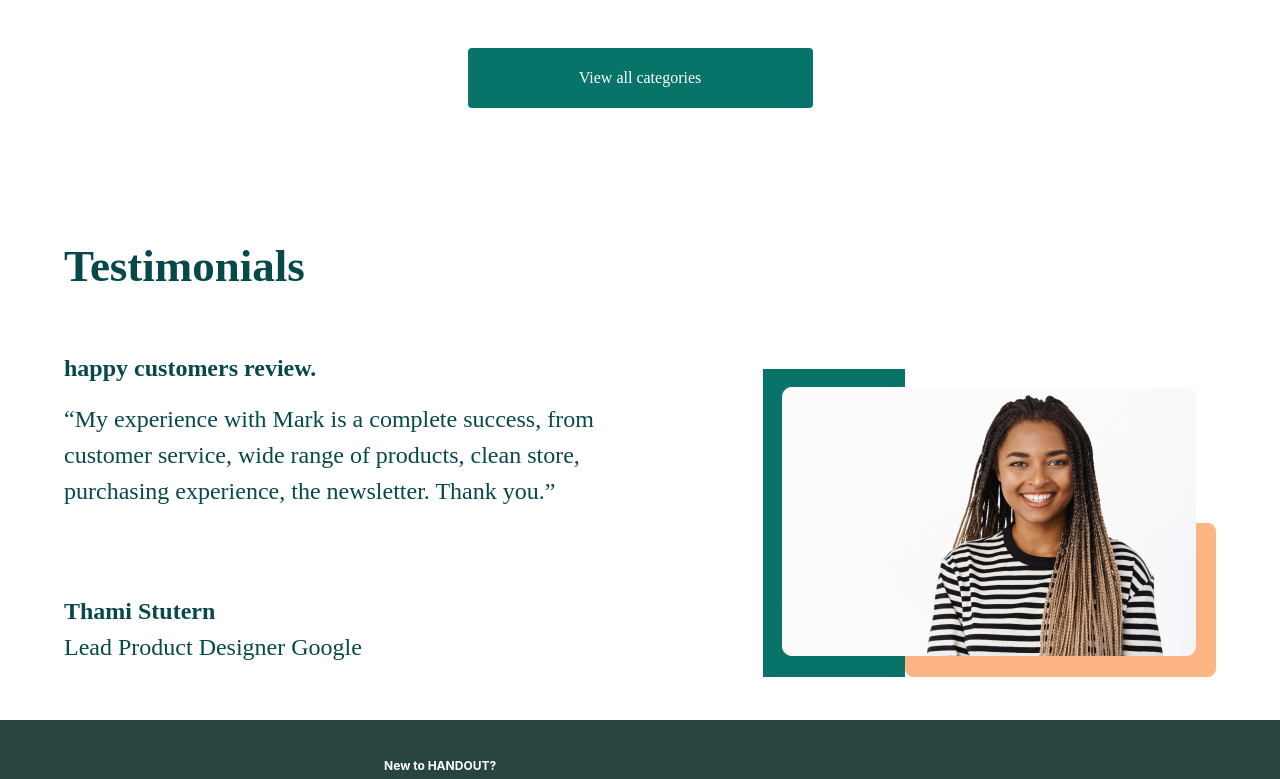
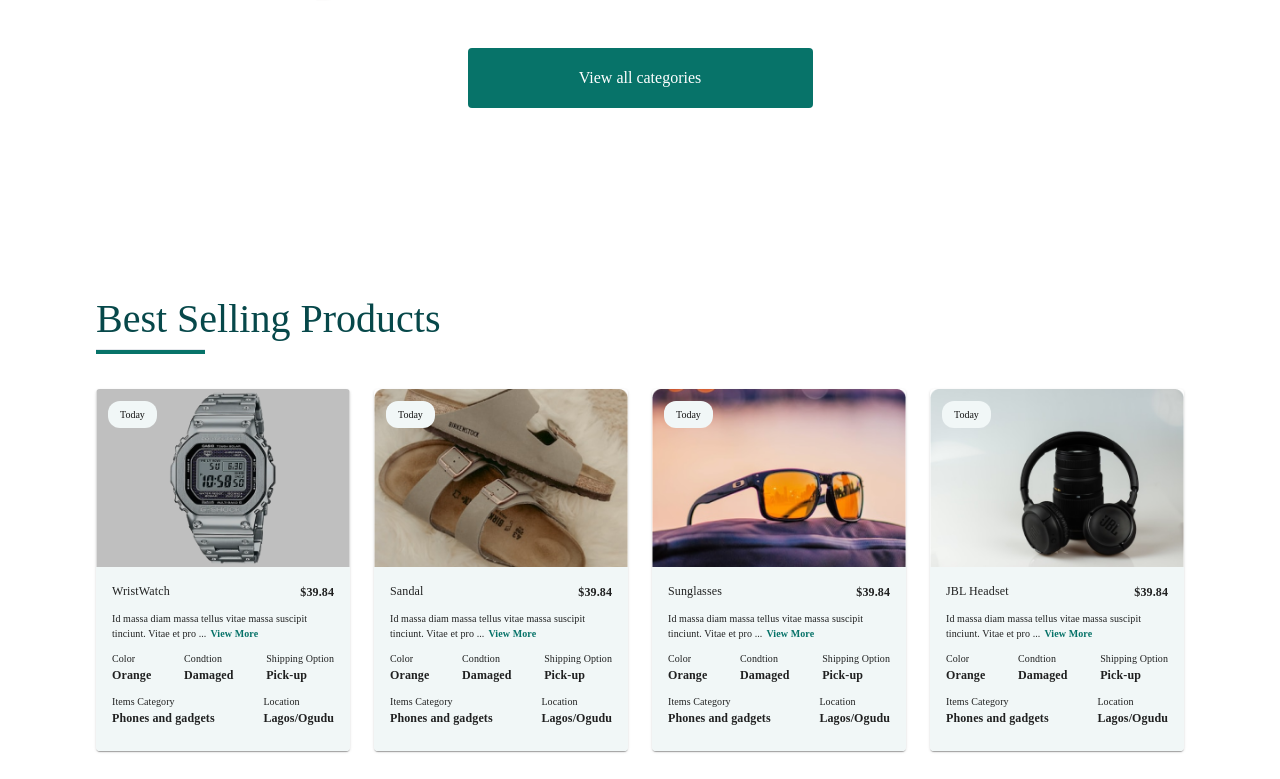
Before and after one commit to StuternHousemanship/HANDOUT-Frontend-Project-Team1.1, a React (Create React App) app: page / in a window 1280 px wide. Shown: the part 1578-2357 px from the top of the page. Built offline with nearby package versions, Linux system fonts and the light colour scheme.

Commit message:
Victor T5 HDT-2 Dashboard_Features V79

```diff
--- /dev/null
+++ b/src/components/BestSellingProducts.js
@@ -0,0 +1,259 @@
+/* eslint-disable no-nested-ternary */
+import React, { useState, useEffect } from "react";
+import { useNavigate } from "react-router-dom";
+// import "./ProductItem/ProductItem.css";
+import Grid from "@mui/material/Grid";
+import Card from "@mui/material/Card";
+import { CardMedia } from "@mui/material";
+import CardContent from "@mui/material/CardContent";
+import Typography from "@mui/material/Typography";
+import { AuthRoutes } from "../url";
+
+import product1 from "../assets/img/Products/product1.png";
+import product2 from "../assets/img/Products/product2.png";
+import product3 from "../assets/img/Products/product3.png";
+import product4 from "../assets/img/Products/product4.png";
+
+function ProductItem() {
+  const [allItems, setAllItems] = useState([]);
+
+  const [textTooLong, setTextTooLong] = useState(true);
+
+  const navigate = useNavigate();
+
+  const products = [
+    {
+      id: 1,
+      name: "WristWatch",
+      href: "#",
+      imageSrc: product1,
+      imageAlt: "wrist watch",
+      price: "$39.84",
+      text: "Id massa diam massa tellus vitae massa suscipit tinciunt. Vitae et proin diam tortor eget suspendisse. ",
+    },
+    {
+      id: 2,
+      name: "Sandal",
+      href: "#",
+      imageSrc: product2,
+      imageAlt: "sandal",
+      price: "$39.84",
+      text: "Id massa diam massa tellus vitae massa suscipit tinciunt. Vitae et proin diam tortor eget suspendisse. ",
+    },
+    {
+      id: 3,
+      name: "Sunglasses",
+      href: "#",
+      imageSrc: product3,
+      imageAlt: "sunglass",
+      price: "$39.84",
+      text: "Id massa diam massa tellus vitae massa suscipit tinciunt. Vitae et proin diam tortor eget suspendisse. ",
+    },
+    {
+      id: 4,
+      name: "JBL Headset",
+      href: "#",
+      imageSrc: product4,
+      imageAlt: "headset",
+      price: "$39.84",
+      text: "Id massa diam massa tellus vitae massa suscipit tinciunt. Vitae et proin diam tortor eget suspendisse. ",
+    },
+  ];
+  /** Function to get all items and store them in a state */
+  const allData = () => setAllItems(products);
+
+  useEffect(() => allData(), []);
+
+  return (
+    <Grid
+      container
+      justify="center"
+      rowSpacing={5}
+      columnSpacing={3}
+      className="flex justify-center items-center"
+    >
+      {allItems.map((product) => (
+        <Grid item key={product.id} xs={12} sm={6} md={4} lg={3}>
+          <Card className="relative">
+            <CardMedia
+              component="img"
+              onClick={() => navigate(AuthRoutes.ViewAllItems)}
+              image={product.imageSrc}
+              title={product.name}
+              sx={{
+                position: "relative",
+                cursor: "pointer",
+              }}
+            />
+            <p className="rounded-[12px] bg-[#F1F7F7] absolute top-[12px] left-[12px] font-[500] font-Raleway text-[10px] text-[#141414] py-[6px] px-[12px] ">
+              Today
+            </p>
+            <CardContent className="bg-[#F1F7F7] ">
+              <div className="flex justify-between">
+                <Typography
+                  variant="body2"
+                  fontStyle="Raleway"
+                  sx={{
+                    fontSize: "12px",
+                    fontFamily: "Raleway",
+                    fontWeight: "500",
+                  }}
+                >
+                  {product.name}
+                </Typography>
+                <Typography
+                  sx={{
+                    fontSize: "12px",
+                    fontFamily: "Raleway",
+                    fontWeight: "700",
+                  }}
+                >
+                  {product.price}
+                </Typography>
+              </div>
+              <Typography
+                sx={{
+                  fontSize: "10px",
+                  fontFamily: "Raleway",
+                  fontColor: "#141414",
+                  marginTop: "10px",
+                }}
+              >
+                <div>
+                  {textTooLong
+                    ? `${product.text.substr(0, 70)} ...`
+                    : product.text}
+                  {textTooLong ? (
+                    <button
+                      type="button"
+                      key={product.id}
+                      className="text-[10px] font-[600] font-Raleway text-[#077369] ml-1"
+                      onClick={() => setTextTooLong(!textTooLong)}
+                    >
+                      View More
+                    </button>
+                  ) : (
+                    <button
+                      type="button"
+                      key={product.id}
+                      className="text-[10px] font-[600] font-Raleway text-[#077369] ml-1"
+                      onClick={() => setTextTooLong(!textTooLong)}
+                    >
+                      View less
+                    </button>
+                  )}
+                </div>
+              </Typography>
+              <div className="mt-[10px] flex justify-between ">
+                <div>
+                  <Typography
+                    sx={{
+                      fontSize: "10px",
+                      fontFamily: "Raleway",
+                      fontColor: "#141414",
+                    }}
+                  >
+                    Color
+                  </Typography>
+                  <Typography
+                    sx={{
+                      fontSize: "12px",
+                      fontFamily: "Raleway",
+                      fontWeight: "700",
+                    }}
+                  >
+                    Orange
+                  </Typography>
+                </div>
+                <div>
+                  <Typography
+                    sx={{
+                      fontSize: "10px",
+                      fontFamily: "Raleway",
+                      fontColor: "#141414",
+                    }}
+                  >
+                    Condtion
+                  </Typography>
+                  <Typography
+                    sx={{
+                      fontSize: "12px",
+                      fontFamily: "Raleway",
+                      fontWeight: "700",
+                    }}
+                  >
+                    Damaged
+                  </Typography>
+                </div>
+                <div>
+                  <Typography
+                    sx={{
+                      fontSize: "10px",
+                      fontFamily: "Raleway",
+                      fontColor: "#141414",
+                    }}
+                  >
+                    Shipping Option
+                  </Typography>
+                  <Typography
+                    sx={{
+                      fontSize: "12px",
+                      fontFamily: "Raleway",
+                      fontWeight: "700",
+                    }}
+                  >
+                    Pick-up
+                  </Typography>
+                </div>
+              </div>
+              <div className="mt-[10px] flex justify-between ">
+                <div>
+                  <Typography
+                    sx={{
+                      fontSize: "10px",
+                      fontFamily: "Raleway",
+                      fontColor: "#141414",
+                    }}
+                  >
+                    Items Category
+                  </Typography>
+                  <Typography
+                    sx={{
+                      fontSize: "12px",
+                      fontFamily: "Raleway",
+                      fontWeight: "700",
+                    }}
+                  >
+                    Phones and gadgets
+                  </Typography>
+                </div>
+                <div>
+                  <Typography
+                    sx={{
+                      fontSize: "10px",
+                      fontFamily: "Raleway",
+                      fontColor: "#141414",
+                    }}
+                  >
+                    Location
+                  </Typography>
+                  <Typography
+                    sx={{
+                      fontSize: "12px",
+                      fontFamily: "Raleway",
+                      fontWeight: "700",
+                    }}
+                  >
+                    Lagos/Ogudu
+                  </Typography>
+                </div>
+              </div>
+            </CardContent>
+          </Card>
+        </Grid>
+      ))}
+    </Grid>
+  );
+}
+
+export default ProductItem;
--- a/src/pages/dashboard/Home.js
+++ b/src/pages/dashboard/Home.js
@@ -13,6 +13,7 @@ import lady from "../../assets/svg/lady.png";
 import rectangle from "../../assets/svg/Rectangle 19480.png";
 import rectangle481 from "../../assets/svg/Rectangle 19481.png";
 import rectangle450 from "../../assets/svg/Rectangle 19450.png";
+import BestSellingProducts from "../../components/BestSellingProducts";
 
 function Home() {
   const navigate = useNavigate();
@@ -26,7 +27,7 @@ function Home() {
 
   return (
     <>
-      <div>
+      <div className="flex flex-col justify-center items-center bg-pink-500">
         <nav className="bg-white flex items-center justify-between shadow-3xl w-full h-[10%] z-[100] fixed top-0 left-0">
           <button
             type="button"
@@ -249,6 +250,18 @@ function Home() {
           </button>
         </div>
       </section>
+      <section className="flex flex-col justify-center items-center h-screen w-full bg-white">
+        <div className="w-[85%] flex flex-col justify-center items-start">
+          <header className="h-[100px] w-full">
+            <h1 className="font-Raleway font-700 text-[40px] text-[#07484A]">
+              Best Selling Products
+            </h1>
+            <hr className="w-[10%] h-[5px] bg-[#077369] mb-5" />
+          </header>
+
+          <BestSellingProducts />
+        </div>
+      </section>
 
       <section className="bg-[#FFFFFF] w-[100%] h-[500px] flex flex-col justify-around items-center mt-[100px]">
         <div className="w-[90%] h-[10%] flex flex-col justify-around items-start">
--- a/src/routers.js
+++ b/src/routers.js
@@ -75,7 +75,7 @@ function Routers() {
     <div>
       <Suspense
         fallback={
-          <div className="flex justify-center mt-60">
+          <div className="flex justify-center mt-60 z-50">
             <LoadingIcon className="suspense-loading-icon" />
           </div>
         }
```
Also changed, not shown: 1 other file (tests, documents, lock files or other folders).
